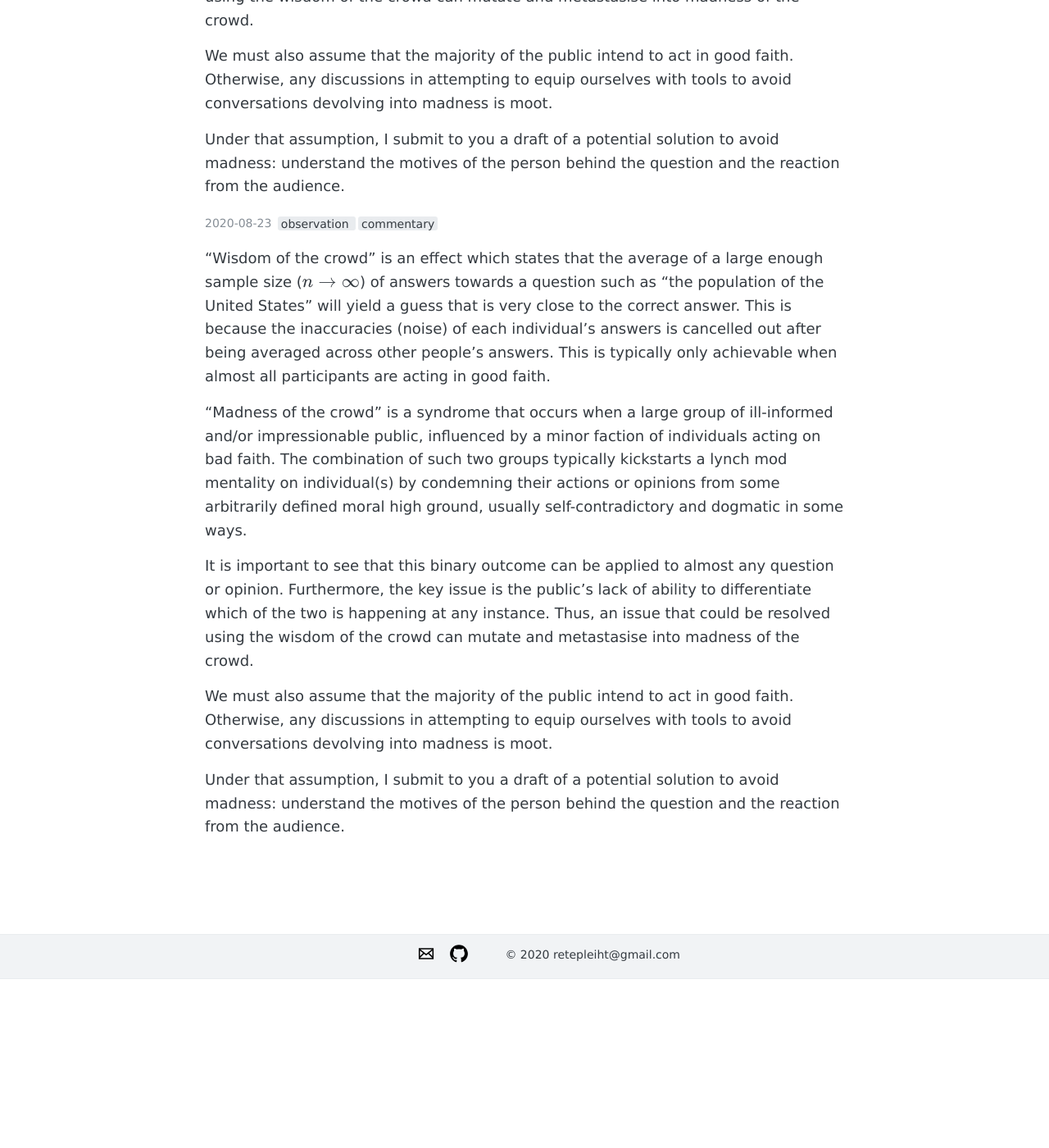
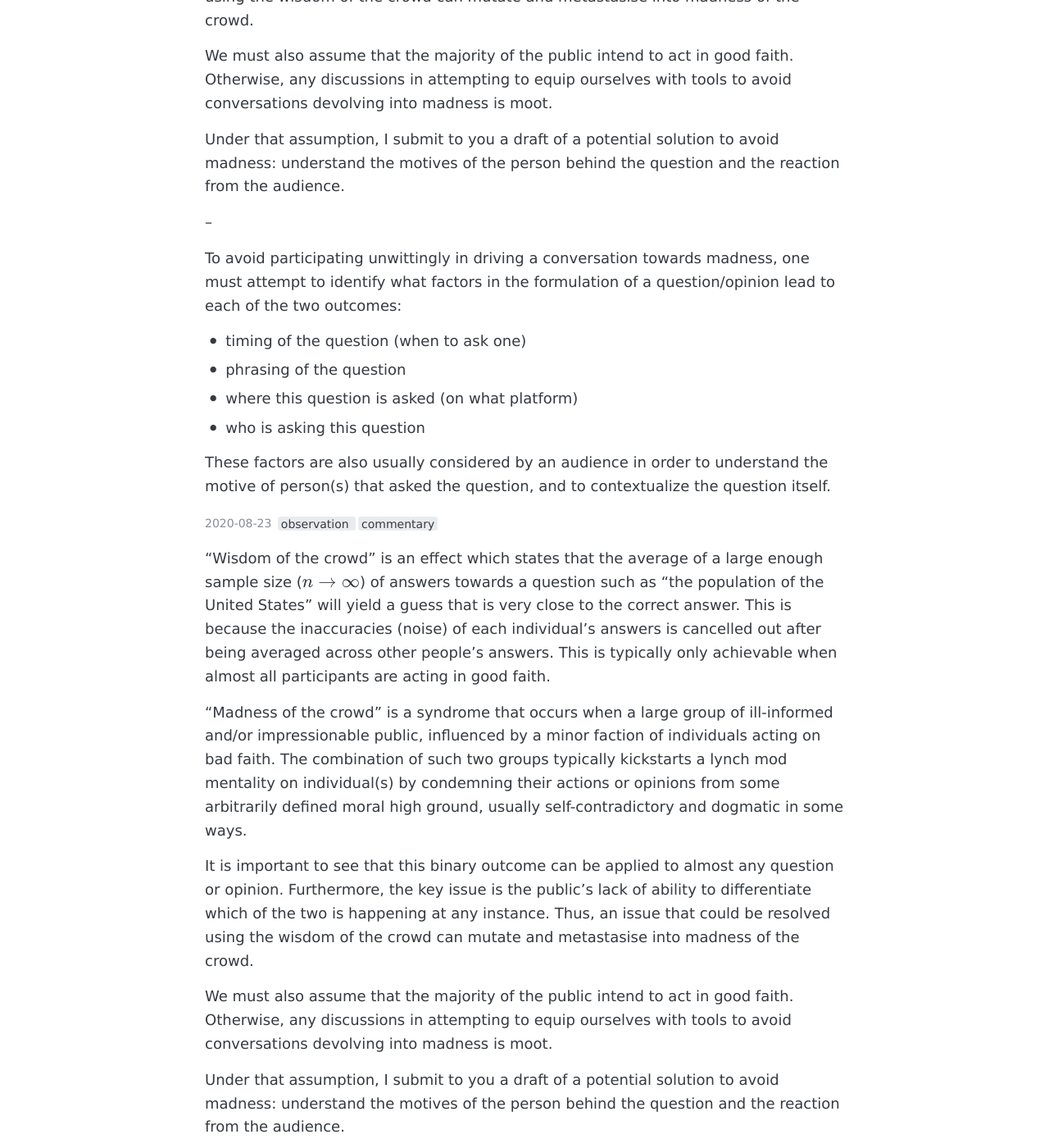
Before and after one commit to retepLeiht/retepLeiht.github.io, a Jekyll site: the page built from _posts/2020-08-23-wisdom-vs-madness.md, in a window 1280 px wide and 1400 px high, scrolled down 790 px. Shown: the whole window at 82% size. Built offline with Jekyll 4.4.1, drawn with Linux system fonts in a browser that asks for light colours; formulas are drawn with MathJax 3; comment, search, counter and statistics services are not loaded; before the commit the page ends 1984 px from its top, so only the background shows below that; some of the changed text lies outside the part shown.

Commit message:
debugging

```diff
--- a/_posts/2020-08-23-wisdom-vs-madness.md
+++ b/_posts/2020-08-23-wisdom-vs-madness.md
@@ -16,9 +16,9 @@ We must also assume that the majority of the public intend to act in good faith.
 
 Under that assumption, I submit to you a draft of a potential solution to avoid madness: understand the motives of the person behind the question and the reaction from the audience.
 
+--
 
-
-<!-- To avoid participating unwittingly in driving a conversation towards madness, one must attempt to identify what factors in the formulation of a question/opinion lead to each of the two outcomes:
+To avoid participating unwittingly in driving a conversation towards madness, one must attempt to identify what factors in the formulation of a question/opinion lead to each of the two outcomes:
 
 - timing of the question (when to ask one)
 - phrasing of the question
@@ -26,4 +26,3 @@ Under that assumption, I submit to you a draft of a potential solution to avoid
 - who is asking this question
 
 These factors are also usually considered by an audience in order to understand the motive of person(s) that asked the question, and to contextualize the question itself.
- -->
```
